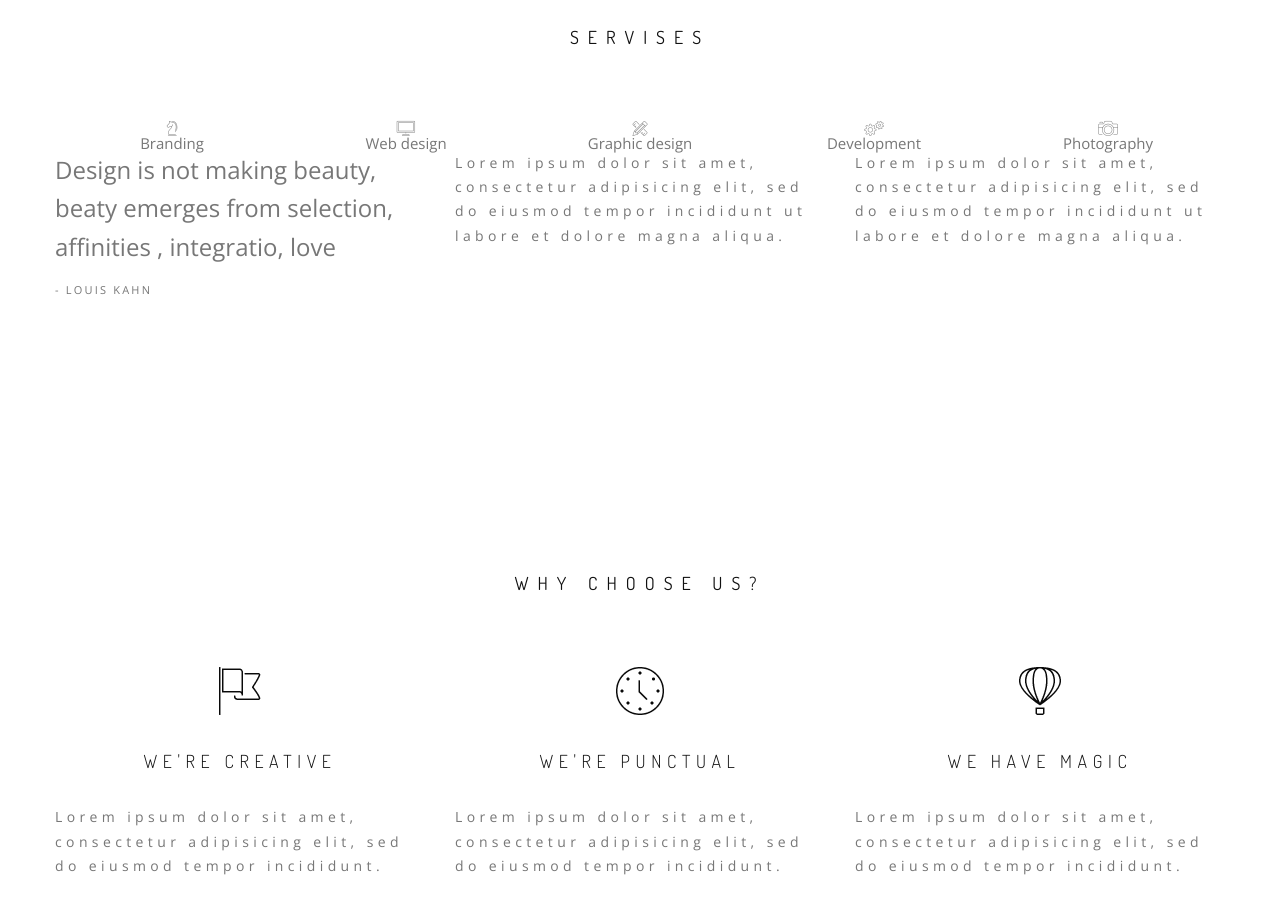
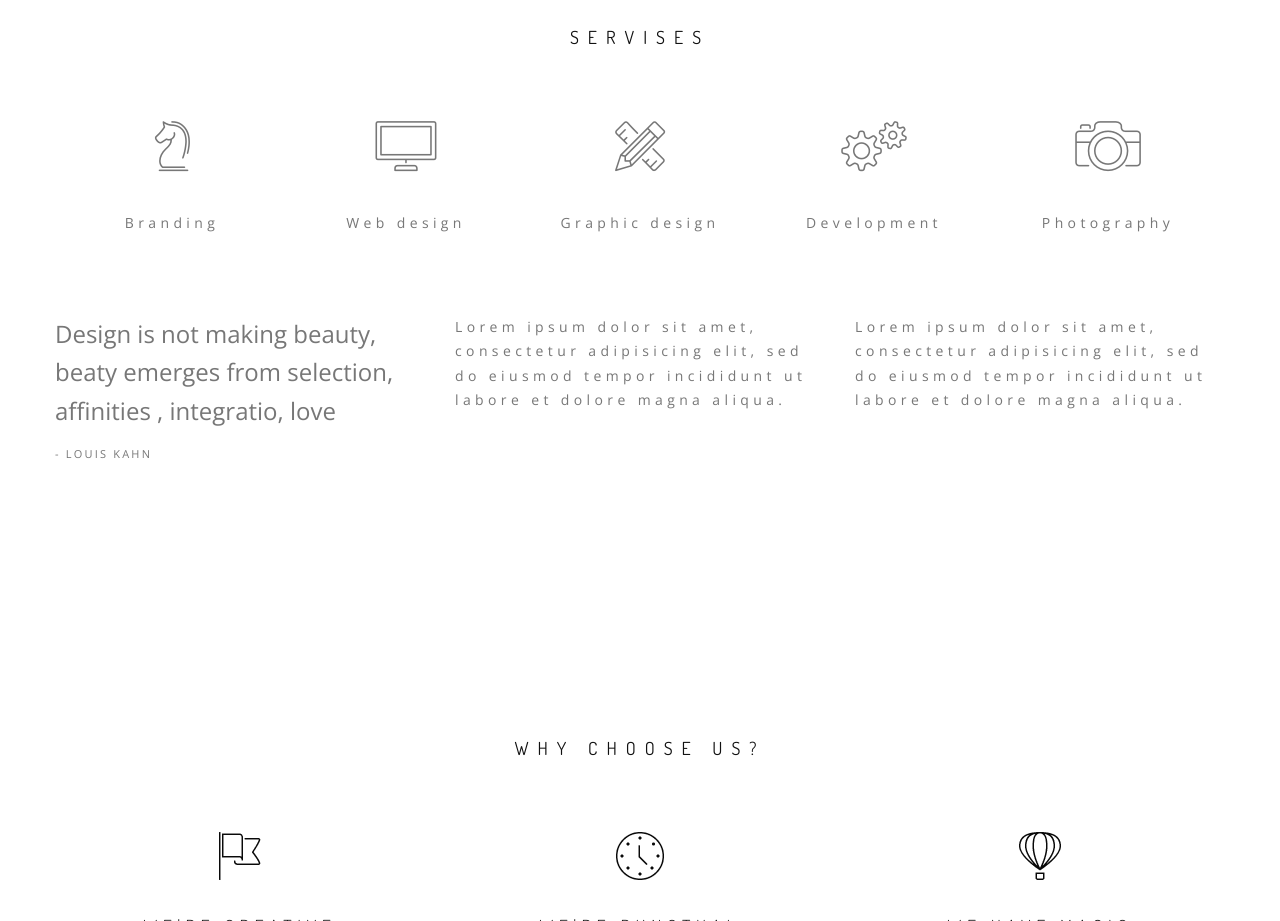
Before and after one commit to Daaiif/thomas-rhythm, a plain HTML site: page index.html in a window 1280 px wide. Shown: the part 2060-2981 px from the top of the page. Drawn offline with nearby package versions, Linux system fonts and the light colour scheme.

Commit message:
end servises section

```diff
--- a/css/style.css
+++ b/css/style.css
@@ -257,7 +257,12 @@ blockquote span,
 /* ---- About studio end ---- */
 
 /* ---- Servises ----- */
-
+.ui-tabs-tab {
+	transition: all .5s linear;
+}
+.ui-tabs-tab:hover {
+	color: #111;
+}
 #tabs .tabs-nav li {
 	float: left;
 	width: 20%;
@@ -266,6 +271,15 @@ blockquote span,
 #tabs .tabs-nav li span {
 	display: block;
 }
+
+.icon::before {
+	font-size: 50px;
+}
+#tabs .name-chapter {
+	margin-bottom: 80px;
+	margin-top: 40px;
+}
+
 
 /* ---- Servises end ----- */
 /* ---- why choose us? start ---- */
--- a/index.html
+++ b/index.html
@@ -152,23 +152,23 @@
               <ul class="tabs-nav">
                 <li><a href="#branding">
                   <span class="icon icon-strategy"></span>
-                  <span>Branding</span>
+                  <span class="default-text name-chapter">Branding</span>
                 </a></li>
                 <li><a href="#web-design">
                   <span class="icon icon-desktop"></span>
-                  <span>Web design</span>
+                  <span class="default-text name-chapter">Web design</span>
                 </a></li>
                 <li><a href="#graphic-design">
                   <span class="icon icon-tools"></span>
-                  <span>Graphic design</span>
+                  <span class="default-text name-chapter">Graphic design</span>
                 </a></li>
                 <li><a href="#development">
                   <span class="icon icon-gears"></span>
-                  <span>Development</span>
+                  <span class="default-text name-chapter">Development</span>
                 </a></li>
                 <li><a href="#photography">
                   <span class="icon icon-camera"></span>
-                  <span>Photography</span>
+                  <span class="default-text name-chapter">Photography</span>
                 </a></li>
               </ul>
               <div id="branding">
```
